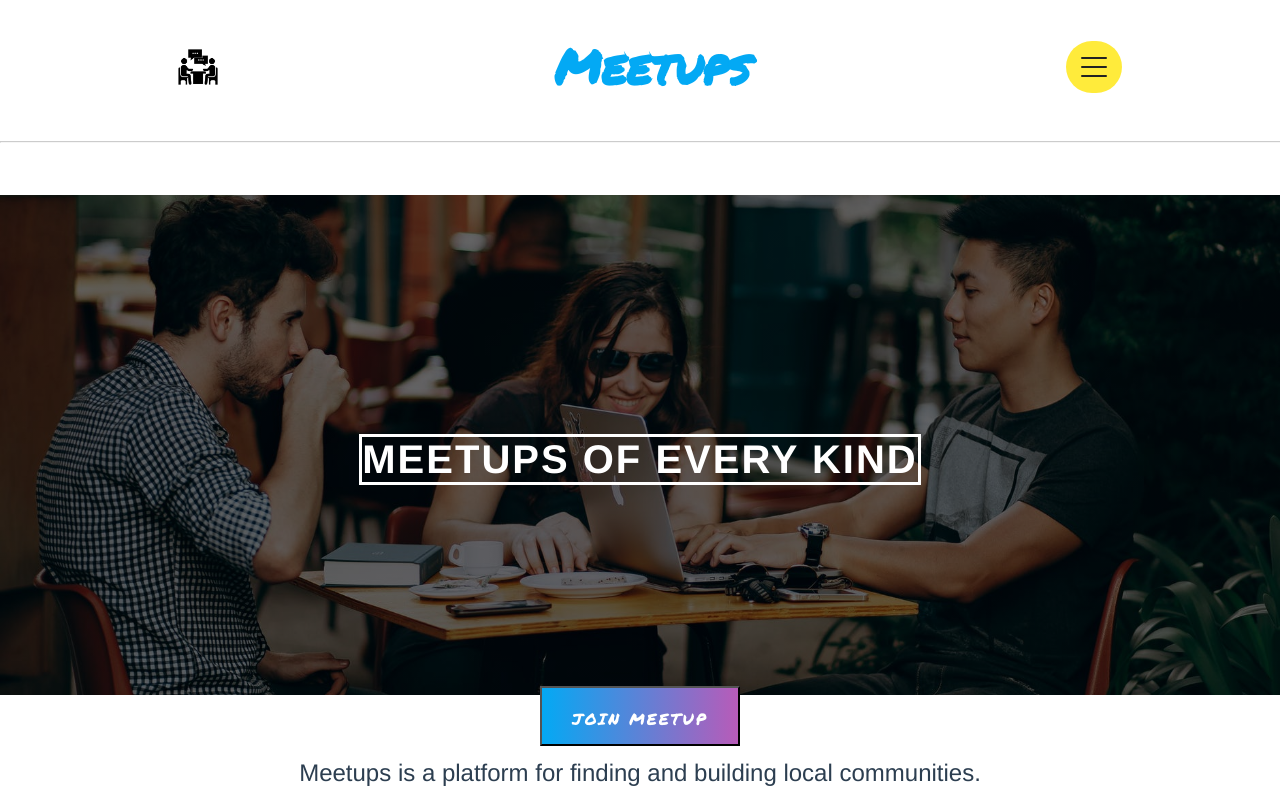
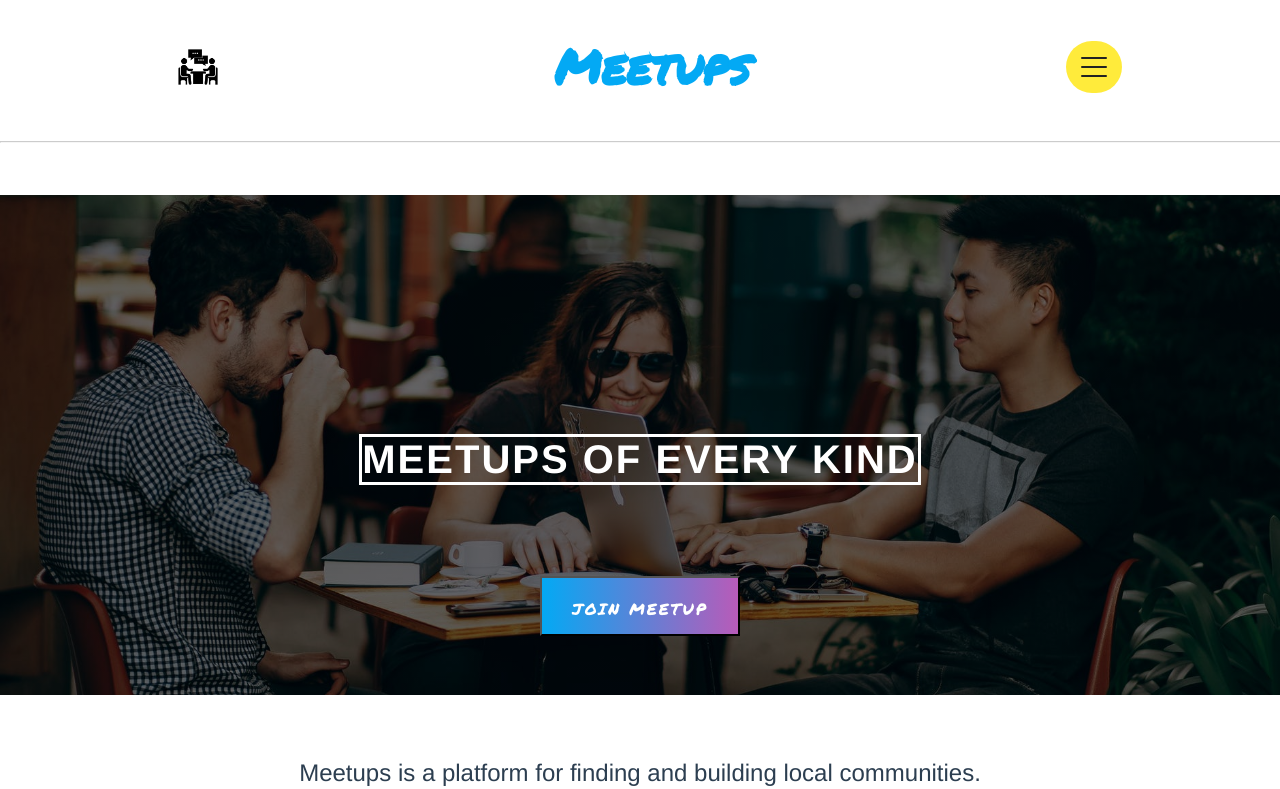
Before and after one commit to jenseneducation-fredrik-blomberglarsson/Meetup, a Vue app: page / in a window 1280 px wide. Shown: the top 789 px of the page. Built offline with nearby package versions, Linux system fonts and the light colour scheme.

Commit message:
adjusted styling for button in Home view

```diff
--- a/src/views/Home/Home.vue
+++ b/src/views/Home/Home.vue
@@ -64,7 +64,7 @@ export default {
   font-family: "Permanent Marker", cursive;
   color: #fff;
   position: absolute;
-  top: 65%;
+  top: 55%;
   left: 50%;
   transform: translate(-50%, -50%);
   width: 200px;
```
